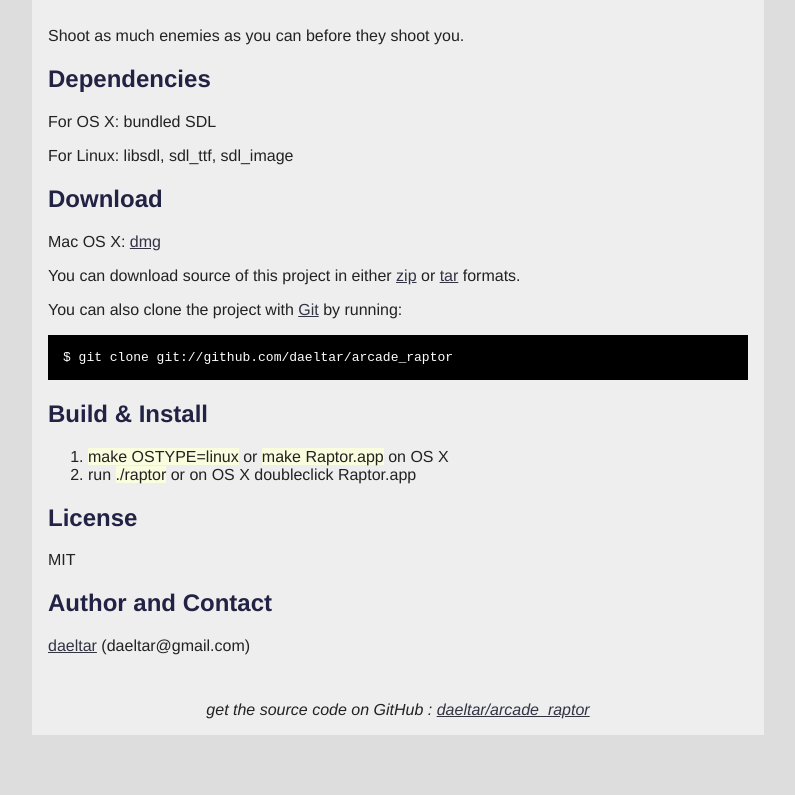
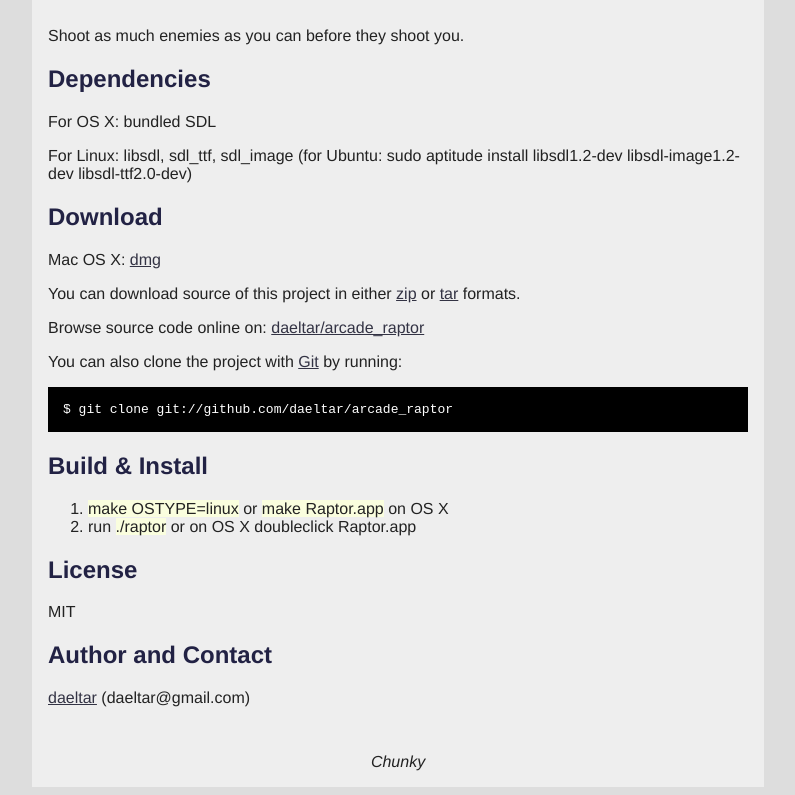
Before and after one commit to lukaskonarovsky/arcade_raptor, a plain HTML site: page index.html in a window 1280 px wide. Shown: the part 492-1287 px from the top of the page, without its empty margins (242-1037 px from the left). Before the commit the page ends 1235 px from the top, so only its background shows below. Drawn offline with Linux system fonts and the light colour scheme.

Commit message:
Chunky update.

```diff
--- a/index.html
+++ b/index.html
@@ -64,7 +64,7 @@
   <p>
     For OS X: bundled SDL
   </p><p>
-    For Linux: libsdl, sdl_ttf, sdl_image
+    For Linux: libsdl, sdl_ttf, sdl_image (for Ubuntu: sudo aptitude install libsdl1.2-dev libsdl-image1.2-dev libsdl-ttf2.0-dev)
   </p>
 
   <h2>Download</h2>
@@ -74,6 +74,7 @@
     <a href="http://github.com/daeltar/arcade_raptor/zipball/master">zip</a> or
     <a href="http://github.com/daeltar/arcade_raptor/tarball/master">tar</a> formats.
   </p>
+	<p>Browse source code online on: <a href="http://github.com/daeltar/arcade_raptor">daeltar/arcade_raptor</a></p>
 
   <p>You can also clone the project with <a href="http://git-scm.com">Git</a>
     by running:
@@ -94,7 +95,7 @@
   </p>
 
   <div class="footer">
-    get the source code on GitHub : <a href="http://github.com/daeltar/arcade_raptor">daeltar/arcade_raptor</a>
+    Chunky
   </div>
 
 </div>
```
